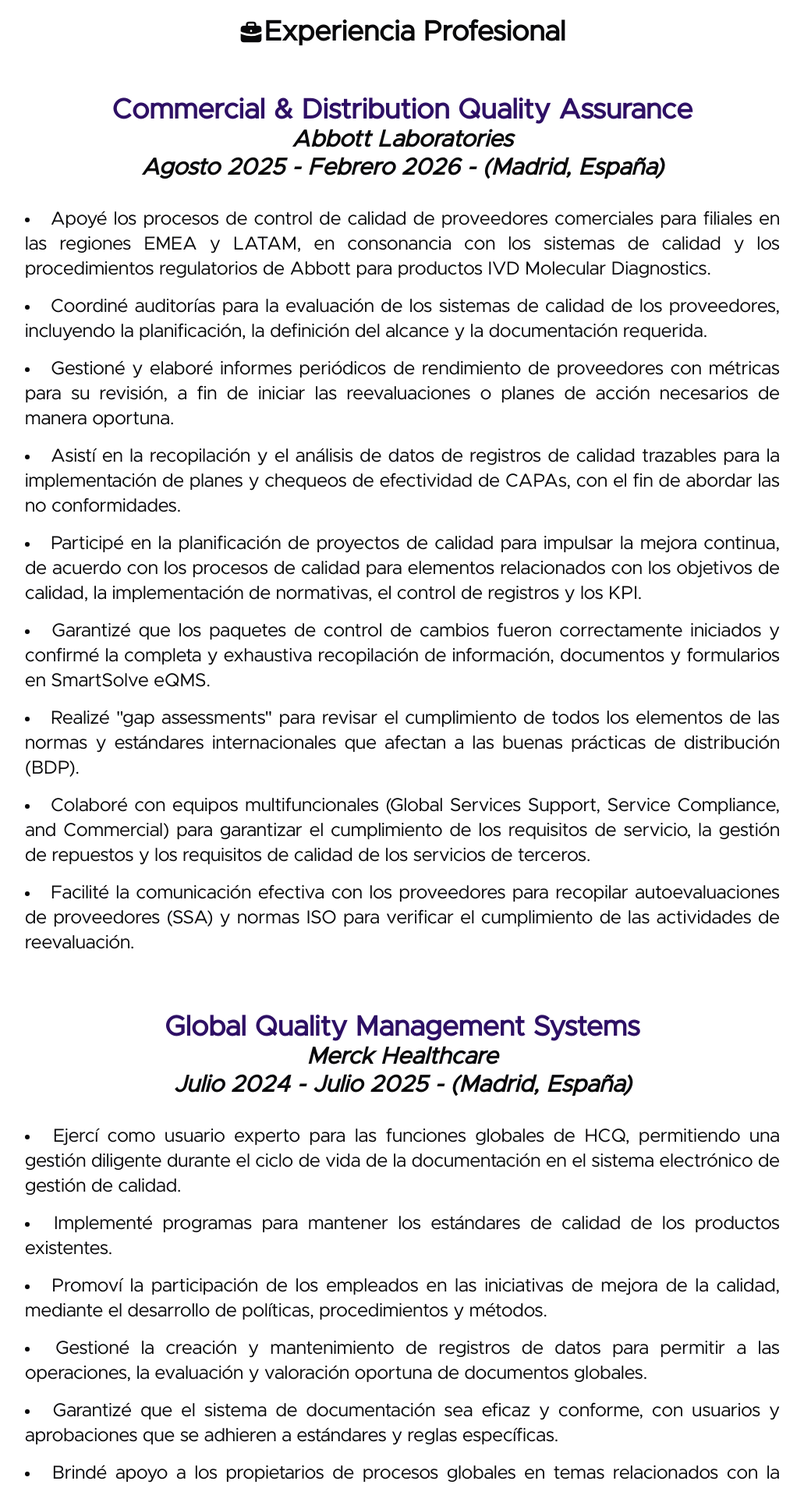
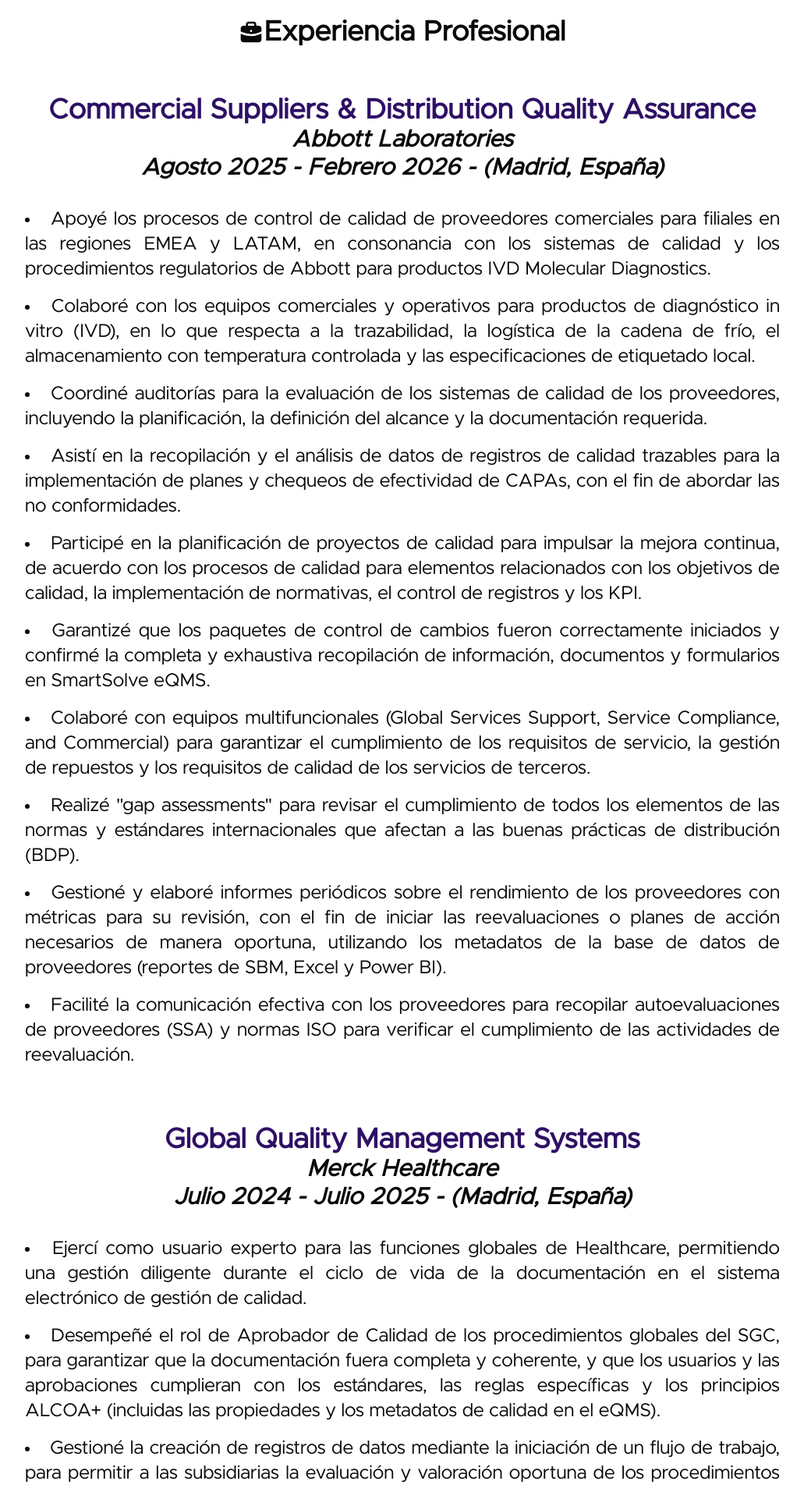
Before and after one commit to orl1289/boilerplate, a React (Vite) app: page /spanish in a window 1280 px wide. Shown: the part 780-2688 px from the top of the page at 78% size, without its empty margins (124-1155 px from the left). Built offline with nearby package versions, Linux system fonts and the light colour scheme.

Commit message:
Modified the Spanish section of the resume

```diff
--- a/src/pages/Spanish.tsx
+++ b/src/pages/Spanish.tsx
@@ -18,11 +18,10 @@
             </span>
           </h1>
           <h1 className="box-decoration-clone text-2xl tablet:text-3xl laptop:text-4xl">
-            <p>Chemical Engineer</p>
-            <p>Energy and Sustainability Master's Degree</p>
+            <p>Ingeniero Químico</p>
+            <p>Máster en Energía y Sostenibilidad</p>
           </h1>
         </div>
-
 
         <div className="text-xl m-2 grid tablet:text-xl laptop:text-2xl tablet:grid-cols-3 py-5">
           <div className="flex justify-center items-center">
@@ -71,7 +70,7 @@
 
         {/* --------------------- Education --------------------------------------------------------------> */}
 
-       <div className="text-center p-4 m-2">
+        <div className="text-center p-4 m-2">
           <div className="flex justify-center items-center p-4">
             <svg
               className="h-full max-w-[1rem] tablet:max-w-[1.4rem] laptop:max-w-[1.8rem] desktop:max-w-[2rem]"
@@ -128,7 +127,7 @@
           <h2 className="text-xl m-5 font-semibold tablet:text-2xl laptop:text-3xl">
             {" "}
             <p className="text-violet-950 text-4xl">
-              Commercial & Distribution Quality Assurance
+              Commercial Suppliers & Distribution Quality Assurance
             </p>
             <p>
               <i>Abbott Laboratories</i>
@@ -146,14 +145,16 @@
               regulatorios de Abbott para productos IVD Molecular Diagnostics.
             </p>
             <p className="list-item list-inside p-2">
+              Colaboré con los equipos comerciales y operativos para productos
+              de diagnóstico in vitro (IVD), en lo que respecta a la
+              trazabilidad, la logística de la cadena de frío, el almacenamiento
+              con temperatura controlada y las especificaciones de etiquetado
+              local.
+            </p>
+            <p className="list-item list-inside p-2">
               Coordiné auditorías para la evaluación de los sistemas de calidad
               de los proveedores, incluyendo la planificación, la definición del
               alcance y la documentación requerida.
-            </p>
-            <p className="list-item list-inside p-2">
-              Gestioné y elaboré informes periódicos de rendimiento de
-              proveedores con métricas para su revisión, a fin de iniciar las
-              reevaluaciones o planes de acción necesarios de manera oportuna.
             </p>
             <p className="list-item list-inside p-2">
               Asistí en la recopilación y el análisis de datos de registros de
@@ -174,16 +175,23 @@
               SmartSolve eQMS.
             </p>
             <p className="list-item list-inside p-2">
+              Colaboré con equipos multifuncionales (Global Services Support,
+              Service Compliance, and Commercial) para garantizar el
+              cumplimiento de los requisitos de servicio, la gestión de
+              repuestos y los requisitos de calidad de los servicios de
+              terceros.
+            </p>
+            <p className="list-item list-inside p-2">
               Realizé "gap assessments" para revisar el cumplimiento de todos
               los elementos de las normas y estándares internacionales que
               afectan a las buenas prácticas de distribución (BDP).
             </p>
             <p className="list-item list-inside p-2">
-              Colaboré con equipos multifuncionales (Global Services Support,
-              Service Compliance, and Commercial) para garantizar el
-              cumplimiento de los requisitos de servicio, la gestión de
-              repuestos y los requisitos de calidad de los servicios de
-              terceros.
+              Gestioné y elaboré informes periódicos sobre el rendimiento de los
+              proveedores con métricas para su revisión, con el fin de iniciar
+              las reevaluaciones o planes de acción necesarios de manera
+              oportuna, utilizando los metadatos de la base de datos de
+              proveedores (reportes de SBM, Excel y Power BI).
             </p>
             <p className="list-item list-inside p-2">
               Facilité la comunicación efectiva con los proveedores para
@@ -209,28 +217,25 @@
 
           <div className="text-xl text-justify p-1 m-auto tablet:text-2xl tablet:mx-20">
             <p className="list-item list-inside p-2">
-              Ejercí como usuario experto para las funciones globales de HCQ,
-              permitiendo una gestión diligente durante el ciclo de vida de la
-              documentación en el sistema electrónico de gestión de calidad.
+              Ejercí como usuario experto para las funciones globales de
+              Healthcare, permitiendo una gestión diligente durante el ciclo de
+              vida de la documentación en el sistema electrónico de gestión de
+              calidad.
             </p>
             <p className="list-item list-inside p-2">
-              Implementé programas para mantener los estándares de calidad de
-              los productos existentes.
+              Desempeñé el rol de Aprobador de Calidad de los procedimientos
+              globales del SGC, para garantizar que la documentación fuera
+              completa y coherente, y que los usuarios y las aprobaciones
+              cumplieran con los estándares, las reglas específicas y los
+              principios ALCOA+ (incluidas las propiedades y los metadatos de
+              calidad en el eQMS).
             </p>
             <p className="list-item list-inside p-2">
-              Promoví la participación de los empleados en las iniciativas de
-              mejora de la calidad, mediante el desarrollo de políticas,
-              procedimientos y métodos.
-            </p>
-            <p className="list-item list-inside p-2">
-              Gestioné la creación y mantenimiento de registros de datos para
-              permitir a las operaciones, la evaluación y valoración oportuna de
-              documentos globales.
-            </p>
-            <p className="list-item list-inside p-2">
-              Garantizé que el sistema de documentación sea eficaz y conforme,
-              con usuarios y aprobaciones que se adhieren a estándares y reglas
-              específicas.
+              Gestioné la creación de registros de datos mediante la iniciación
+              de un flujo de trabajo, para permitir a las subsidiarias la
+              evaluación y valoración oportuna de los procedimientos y
+              estándares globales recientemente aprobados (KPI de documentación
+              de calidad).
             </p>
             <p className="list-item list-inside p-2">
               Brindé apoyo a los propietarios de procesos globales en temas
@@ -239,18 +244,23 @@
               corporativos en equipos multifuncionales.
             </p>
             <p className="list-item list-inside p-2">
-              Aseguré que los riesgos identificados se escalen de manera
-              adecuada y oportuna para su solución inmediata.
-            </p>
-            <p className="list-item list-inside p-2">
               Identifiqué activamente las necesidades de los usuarios, para
               comprender sus requisitos y traducirlos en acciones y flujos de
               trabajo específicos.
             </p>
             <p className="list-item list-inside p-2">
-              Proporcioné soporte a los usuarios y elementos de seguimiento para
-              un proceso eficaz de gestión y control de la documentación de
-              calidad.
+              Diseñé y construí un nuevo panel de control dentro del eQMS (Mango
+              CARA) para mejorar la clasificación de los documentos globales con
+              respecto a su fecha de revisión periódica (a tiempo, en curso,
+              vencida), desde URS hasta la versión de producción de acuerdo con
+              los estándares de desarrollo de software (GxP).
+            </p>
+            <p className="list-item list-inside p-2">
+              Generé informes y métricas para evaluar el cumplimiento y la
+              eficiencia de los procesos del eQMS, garantizando la gobernanza,
+              integridad y calidad de datos adecuadas como estrategia general a
+              largo plazo (informes de metadatos, creación de una base de datos
+              de propietarios de procesos).
             </p>
             <p className="list-item list-inside p-2">
               Brindé capacitación y garantizé que los usuarios estén entrenados
@@ -258,9 +268,13 @@
               puedan navegar eficazmente por el eQMS.
             </p>
             <p className="list-item list-inside p-2">
-              Generé informes y métricas que ayudan a realizar un seguimiento
-              del cumplimiento y la eficiencia de los procesos y contribuyan al
-              ecosistema digital general con soluciones a largo plazo.
+              Aseguré que los riesgos identificados se escalen de manera
+              adecuada y oportuna para su solución inmediata.
+            </p>
+            <p className="list-item list-inside p-2">
+              Promoví la participación de los empleados en las iniciativas de
+              mejora de la calidad, mediante el desarrollo de políticas,
+              procedimientos y métodos.
             </p>
             <p className="list-item list-inside p-2">
               Obtuve competencias y experiencia práctica en terminología
@@ -327,26 +341,49 @@
 
           <div className="text-xl text-justify p-1 m-auto tablet:text-2xl tablet:mx-20">
             <p className="list-item list-inside p-2">
-              Reporté directamente a la oficina corporativa ubicada en diferente
-              geografía y zona horaria, en un entorno multicultural.
+              Establecí relaciones sólidas con equipos diversos en diferentes
+              ubicaciones geográficas y zonas horarias, asegurando la alineación
+              en iniciativas corporativas clave relacionadas con los principios
+              de gobernanza de datos, la gestión del ciclo de vida de los datos
+              y las buenas prácticas.
             </p>
             <p className="list-item list-inside p-2">
-              Lideré de un equipo remoto conformado por 8 personas con más de 70
-              procesos en el catálogo, para los mercados de EMEA y LATAM,
-              navegando una mayor complejidad debido al uso de los idiomas
-              italiano, francés y español.
+              Lideré una visión basada en los principios de la empresa y creamos
+              un entorno de colaboración para las operaciones diarias de un
+              equipo remoto (8-10 asociados) y más de 70 procesos de gestión de
+              documentación y gestión de datos en el ámbito de los mercados EMEA
+              y LATAM.
             </p>
             <p className="list-item list-inside p-2">
-              Determiné indicadores de desempeño (KPI's), objetivos, estrategias
-              y metas de alto nivel para el negocio operativo.
+              Determiné indicadores (KPI's) de capacidad y productividad tales
+              como los requisitos de FTE (equivalente a tiempo completo) y el
+              tiempo de resolución (TTR), para pronosticar las necesidades de
+              demanda, la disponibilidad de personal y establecer los objetivos
+              del equipo y las estrategias para el negocio operativo.
+            </p>
+            <p className="list-item list-inside p-2">
+              Brindé un enfoque proactivo, estructurado y orientado a soluciones
+              para respaldar la implementación exitosa de nuevas directrices de
+              procesos, la adopción de herramientas para el equipo y flujos de
+              trabajo automatizados para aumentar la productividad del equipo de
+              datos y minimizar los errores.
+            </p>
+            <p className="list-item list-inside p-2">
+              Gestioné actividades relacionadas con la incorporación de nuevos
+              procesos, la migración de datos y los proyectos de transformación
+              de datos maestros, de acuerdo con el catálogo de servicios en
+              cuanto a alcance, riesgos y prioridades.
+            </p>
+            <p className="list-item list-inside p-2">
+              Recluté, formé y supervisé al personal en áreas como el
+              conocimiento del producto, el servicio al cliente y las mejores
+              prácticas de gestión de datos, para garantizar que contaran con el
+              equipo, las habilidades y los conocimientos necesarios para
+              desempeñar sus funciones de manera eficaz.
             </p>
             <p className="list-item list-inside p-2">
               Presenté informes de datos quincenales a la alta dirección para la
               revisión de métricas de desempeño del equipo y otros puntos clave.
-            </p>
-            <p className="list-item list-inside p-2">
-              Gestioné proyectos relacionados con la recepción o migración de
-              procesos, basados en el catálogo de servicios en alcance.
             </p>
             <p className="list-item list-inside p-2">
               Preparé las evaluaciones de desempeño y las revisiones de talento
@@ -358,17 +395,9 @@
               demanda y asegurar la disponibilidad de personal.
             </p>
             <p className="list-item list-inside p-2">
-              Recluté y supervisé nuevos miembros del equipo en áreas de
-              conocimiento de producto y servicio al cliente.
-            </p>
-            <p className="list-item list-inside p-2">
               Enseñé y ayudé a desarrollar el potencial de miembros del equipo,
               delegando asignaciones y proyectos acorde con sus habilidades e
               intereses.
-            </p>
-            <p className="list-item list-inside p-2">
-              Anticipé la implementación exitosa de herramientas, información y
-              recursos para el equipo.
             </p>
             <p className="list-item list-inside p-2">
               Desarrollé oportunidades efectivas de redes profesionales
@@ -394,9 +423,26 @@
 
           <div className="text-xl text-justify p-1 m-auto tablet:text-2xl tablet:mx-20">
             <p className="list-item list-inside p-2">
-              Promovido de Sr. Associate al ofrecer un alto rendimiento
-              procesando un gran volumen de transacciones, y el fomento de la
-              colaboración en el equipo.
+              Promoción en reconocimiento al desempeño consistentemente sólido,
+              liderazgo colaborativo y capacidad para gestionar con éxito
+              grandes volúmenes de trabajo, equilibrar múltiples prioridades y
+              ofrecer resultados excepcionales en un entorno dinámico.
+            </p>
+            <p className="list-item list-inside p-2">
+              Actué como experto en la materia y punto de contacto entre otras
+              partes interesadas operativas internas y el equipo de Data
+              Management.
+            </p>
+            <p className="list-item list-inside p-2">
+              Supervisé la revisión de defectos y el análisis de datos para
+              identificar inconsistencias o problemas de calidad de los datos, y
+              se movilizaron recursos para abordar estos desafíos de acuerdo con
+              el modelado de datos, los procesos ETL/ELT, los principios de
+              gobernanza de datos, las políticas y los procedimientos.
+            </p>
+            <p className="list-item list-inside p-2">
+              Coordiné las propuestas de mejora continua de los procesos bajo
+              sólidas políticas y procedimientos de gestión de datos.
             </p>
             <p className="list-item list-inside p-2">
               Garanticé la óptima utilización del personal a diario al asignar
@@ -404,13 +450,11 @@
               experiencia.
             </p>
             <p className="list-item list-inside p-2">
-              Realicé el monitoreo diario asegurando el cumplimiento de las
-              métricas diarias (SLA y otros KPI) a través de varias herramientas
-              de visualización.
-            </p>
-            <p className="list-item list-inside p-2">
-              Coordiné las propuestas de mejora continua de los procesos bajo
-              sólidas políticas y procedimientos de gestión de datos.
+              Realicé el seguimiento del cumplimiento de las métricas de gestión
+              de servicios de TI (incidentes, incumplimiento de los objetivos de
+              SLA) y otros KPI mediante varias herramientas de visualización de
+              paneles (Amazon Quicksight, herramienta de gestión de
+              incidencias).
             </p>
             <p className="list-item list-inside p-2">
               Satisfice las necesidades de acceso a la información y generación
@@ -418,19 +462,9 @@
               la aplicación.
             </p>
             <p className="list-item list-inside p-2">
-              Supervisé la revisión de defectos, casos difíciles y escalaciones
-              acorde con la escala de impacto de severidad para cumplir con los
-              requisitos del cliente
-            </p>
-            <p className="list-item list-inside p-2">
               Apliqué técnicas de análisis de causa raíz (RCA) para investigar
               discrepancias en los procesos, descubrir debilidades e implementar
               acciones correctivas.
-            </p>
-            <p className="list-item list-inside p-2">
-              Ejercí el rol de punto de contacto interno y externo para las
-              acciones del equipo relacionadas con los procedimientos de
-              operación estándar.
             </p>
             <p className="list-item list-inside p-2">
               Establecí los medios efectivos para la actualización de los
```
